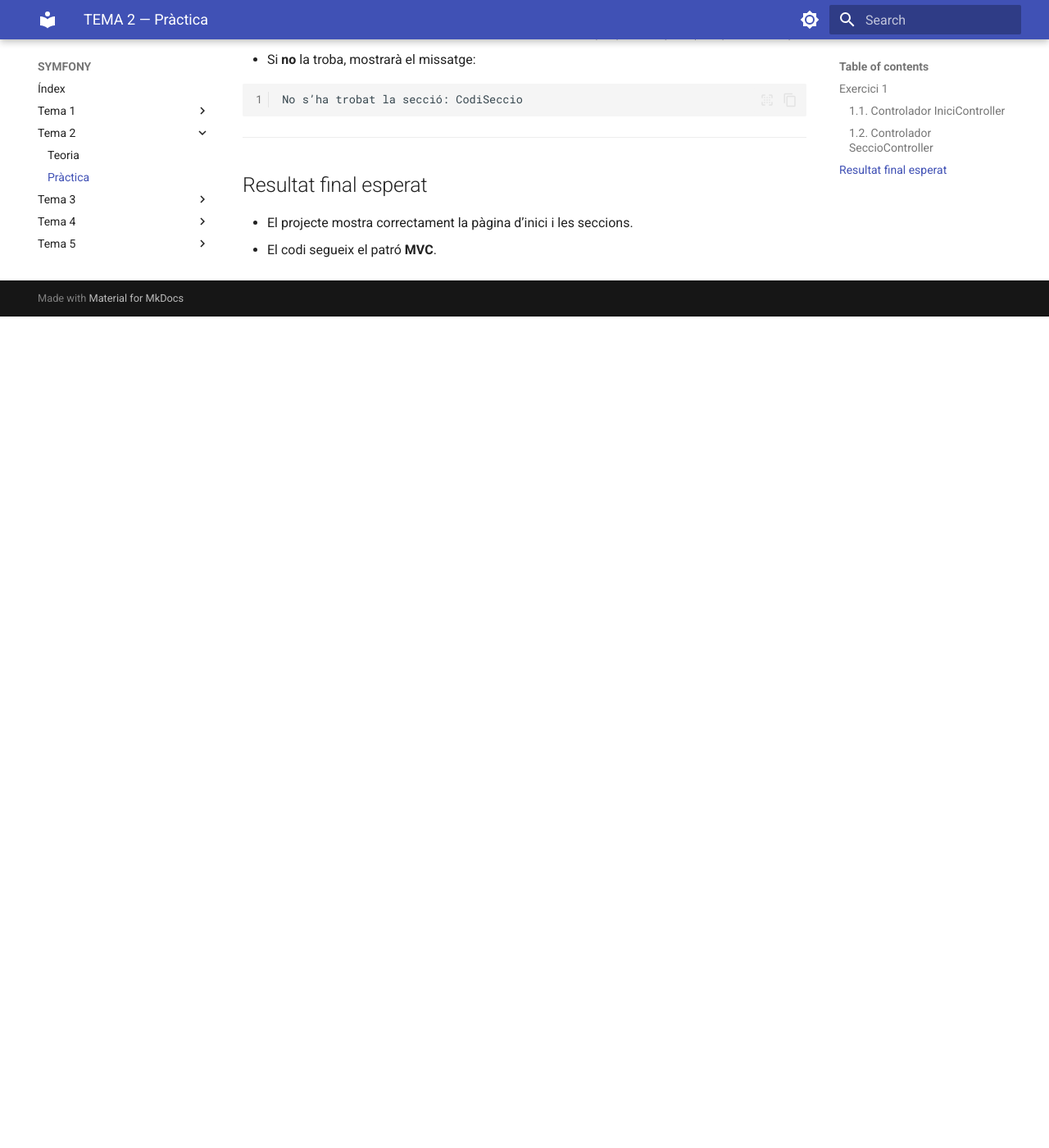
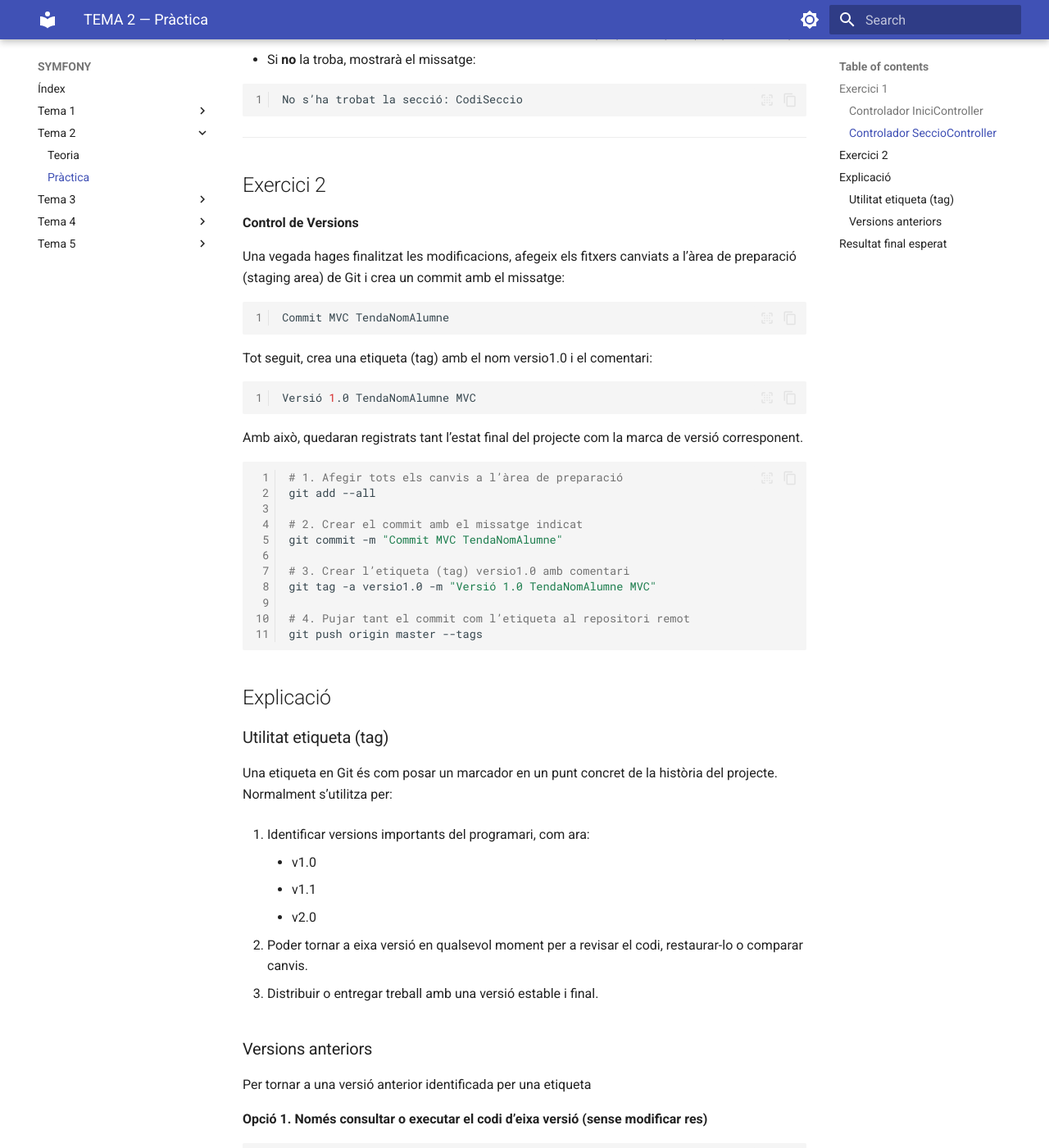
Before and after one commit to iessimarrocicles/symfony_new, an MkDocs documentation site: the page built from md/Practica2.md, in a window 1280 px wide and 1400 px high, scrolled down 1517 px. Shown: the whole window at 82% size. Built offline with MkDocs 1.6.1 and Material for MkDocs 9.7.7, drawn with Linux system fonts in a browser that asks for light colours; before the commit the page ends 1903 px from its top, so only the background shows below that; some of the changed text lies outside the part shown.

Commit message:
12 versio

````diff
--- a/md/Practica2.md
+++ b/md/Practica2.md
@@ -8,11 +8,11 @@ nav:
 
 **Objectiu**
 
-En aquesta pràctica treballarem amb el **patró MVC** a Symfony, creant els primers controladors i rutes personalitzades dins del projecte `retailNomAlumne`.
+En aquesta pràctica treballarem amb el **patró MVC** a Symfony, creant els primers controladors i rutes personalitzades dins del projecte `tendaNomAlumne`.
 
 **Punt de partida**
 
-Partim de l’aplicació **`retailNomAlumne`** creada en la pràctica anterior.
+Partim de l’aplicació **`tendaNomAlumne`** creada en la pràctica anterior.
 
 ---
 
@@ -75,6 +75,87 @@ El controlador ha de **buscar la secció** que coincidisca amb el codi rebut per
 
 ---
 
+## Exercici 2
+
+**Control de Versions**
+
+Una vegada hages finalitzat les modificacions, afegeix els fitxers canviats a l’àrea de preparació (staging area) de Git i crea un commit amb el missatge:
+
+```bash
+Commit MVC TendaNomAlumne
+```
+
+Tot seguit, crea una etiqueta (tag) amb el nom versio1.0 i el comentari:
+
+```bash
+Versió 1.0 TendaNomAlumne MVC
+```
+
+Amb això, quedaran registrats tant l’estat final del projecte com la marca de versió corresponent.
+
+```bash
+# 1. Afegir tots els canvis a l’àrea de preparació
+git add --all
+
+# 2. Crear el commit amb el missatge indicat
+git commit -m "Commit MVC TendaNomAlumne"
+
+# 3. Crear l’etiqueta (tag) versio1.0 amb comentari
+git tag -a versio1.0 -m "Versió 1.0 TendaNomAlumne MVC"
+
+# 4. Pujar tant el commit com l’etiqueta al repositori remot
+git push origin master --tags
+```
+
+## Explicació
+
+### Utilitat etiqueta (tag)
+
+Una etiqueta en Git és com posar un marcador en un punt concret de la història del projecte.
+Normalment s’utilitza per:
+
+1. Identificar versions importants del programari, com ara:
+    - v1.0
+    - v1.1
+    - v2.0
+
+2. Poder tornar a eixa versió en qualsevol moment per a revisar el codi, restaurar-lo o comparar canvis.
+
+3. Distribuir o entregar treball amb una versió estable i final.
+
+
+### Versions anteriors
+
+Per tornar a una versió anterior identificada per una etiqueta
+
+**Opció 1. Només consultar o executar el codi d’eixa versió (sense modificar res)**
+
+```bash
+git checkout versio1.0
+```
+
+- Pots mirar el codi, compilar-lo, executar-lo, etc.
+- Però si fas commits ací, no estaran associats a cap branca.
+
+**Opció 2. Crear una branca nova a partir del tag (per continuar treballant des d’eixa versió)**
+
+```bash
+git checkout -b nova_versio1.0 versio1.0
+```
+
+- Això crea una branca nova anomenada `nova_versio1.0` basada en eixe tag, i ja pots fer commits amb normalitat.
+
+**Opció 3. Reposicionar la branca actual a eixa versió (tornar enrere “de veritat”)**
+
+```bash
+git reset --hard versio1.0
+```
+
+- Això canviarà l’historial si fas push després.
+
+
+---
+
 ## Resultat final esperat
 
 - El projecte mostra correctament la pàgina d’inici i les seccions.
````
Also changed, not shown: other parts of md/Practica2.md (+3 -3 lines), md/Practica3.md (+15 -0 lines), md/Tema2.md (+1 -13 lines), md/templates.md (added, +36 -0 lines).
